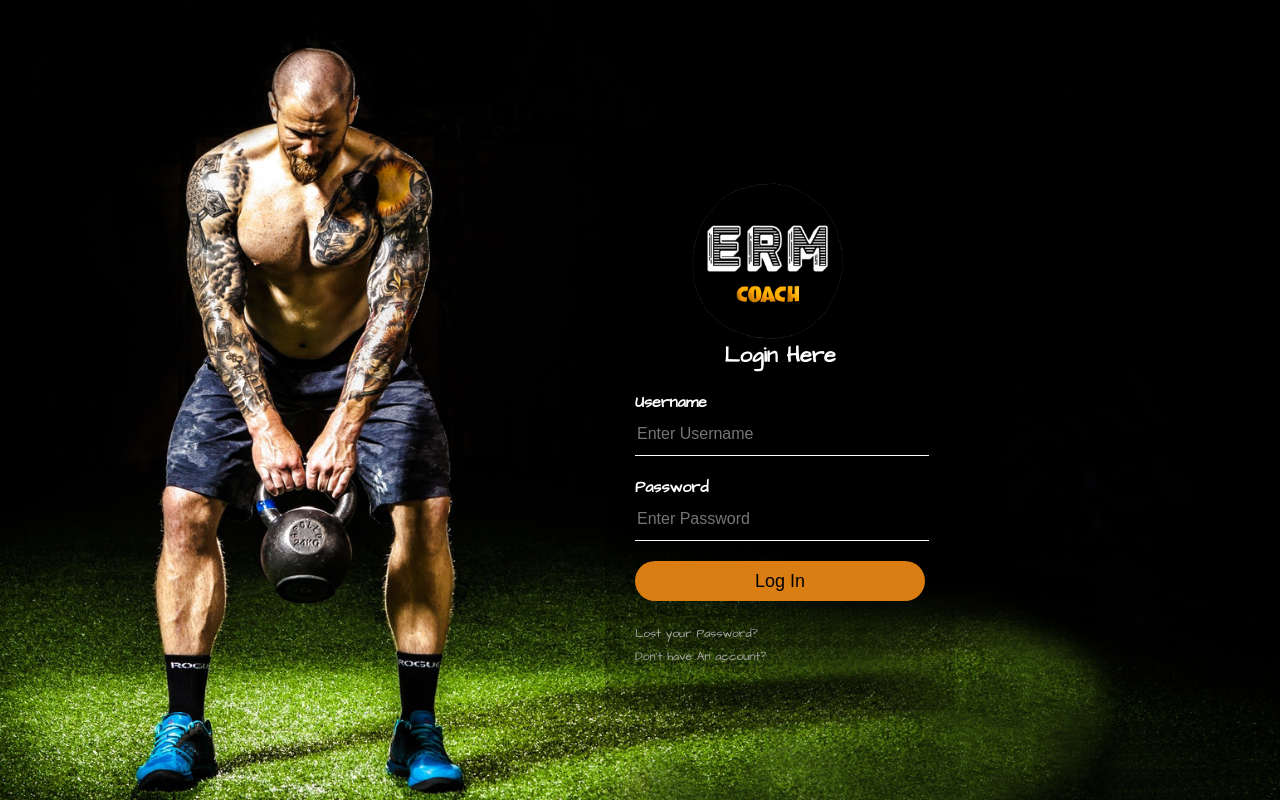
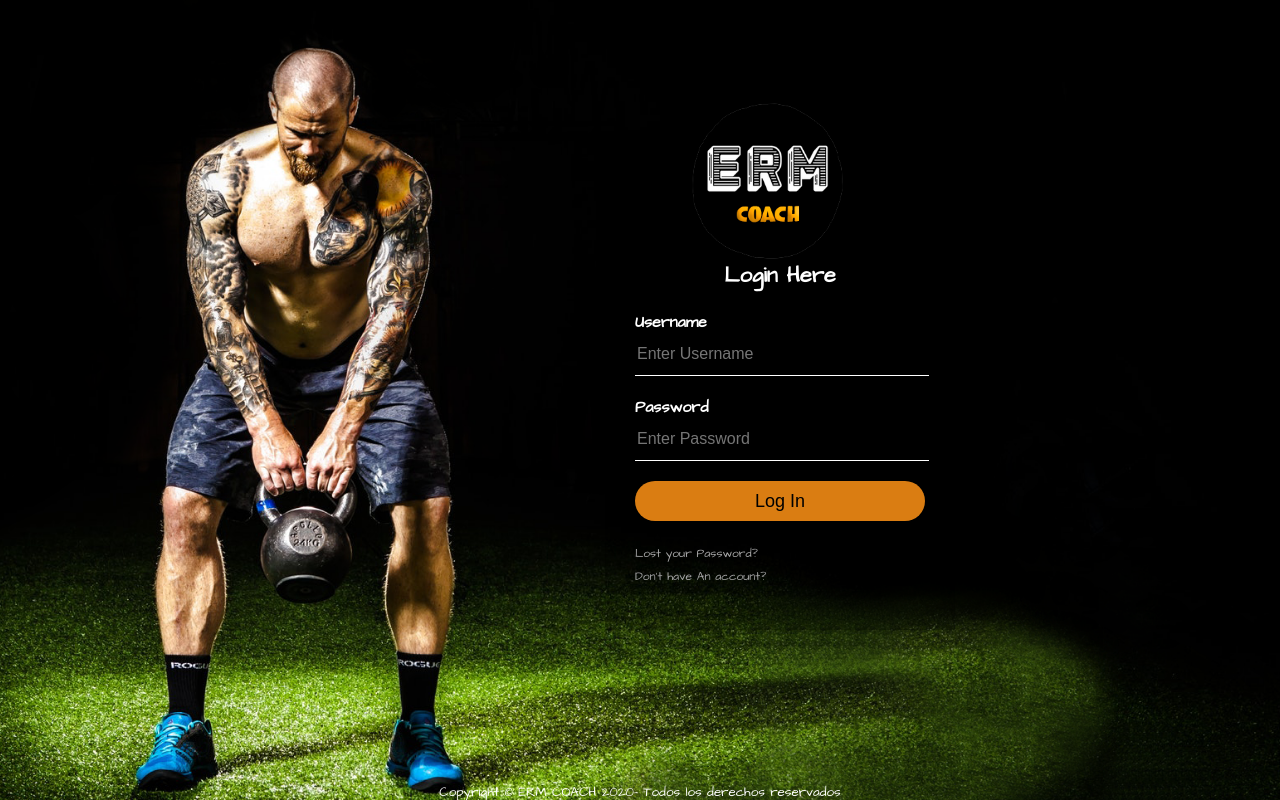
Before and after one commit to Banestet/ERM-COACH, a PHP site: page /Login.html in a window 1280 px wide. Run offline with PHP 8.4, Linux system fonts and the light colour scheme.

Commit message:
actualizscion first commit

```diff
--- a/Login.css
+++ b/Login.css
@@ -14,6 +14,16 @@ body {
     color: rgb(140, 5, 218);
 }
 
+.footer {
+    background-color: rgba(0, 0, 0, 0);
+    width: 100%;
+    height: 20px;
+    bottom: 0;
+    position: fixed;
+    text-align: center;
+    color: #fff;
+}
+
 
 /* #region */
 
@@ -28,7 +38,7 @@ body {
     height: 460px;
     background: rgba(0, 0, 0, 0.219);
     color: #fff;
-    top: 60%;
+    top: 50%;
     left: 50%;
     position: absolute;
     transform: translate(-10%, -50%);
--- a/Login.html
+++ b/Login.html
@@ -31,6 +31,9 @@
         </form>
 
     </div>
+    <div class="footer">
+        <small>Copyright &copy; ERM COACH 2020- Todos los derechos reservados</small>
+    </div>
     <script src="index.js"></script>
 </body>
 
--- a/Sign up.html
+++ b/Sign up.html
@@ -35,6 +35,10 @@
 
     </div>
 
+    <div class="footer">
+        <small>Copyright &copy; ERM COACH 2020- Todos los derechos reservados</small>
+    </div>
+
 
 </body>
 
```
Also changed, not shown: SignUp.css (+11 -1 lines).
